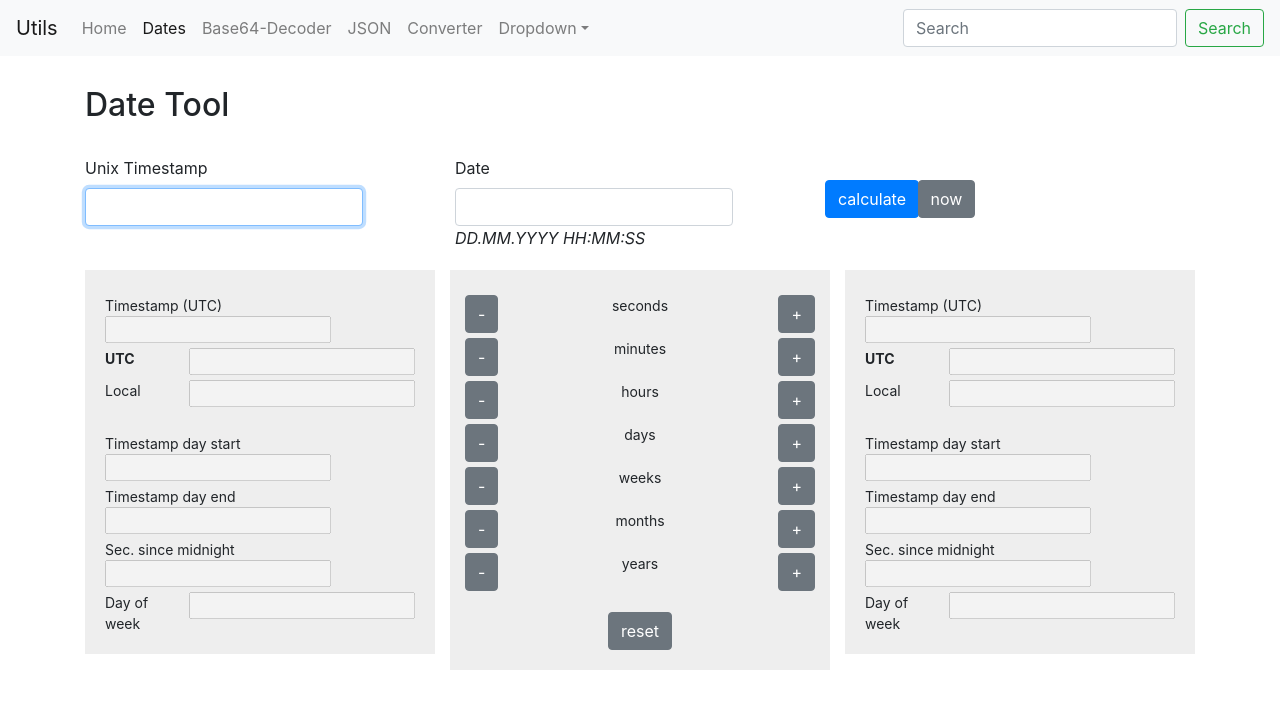
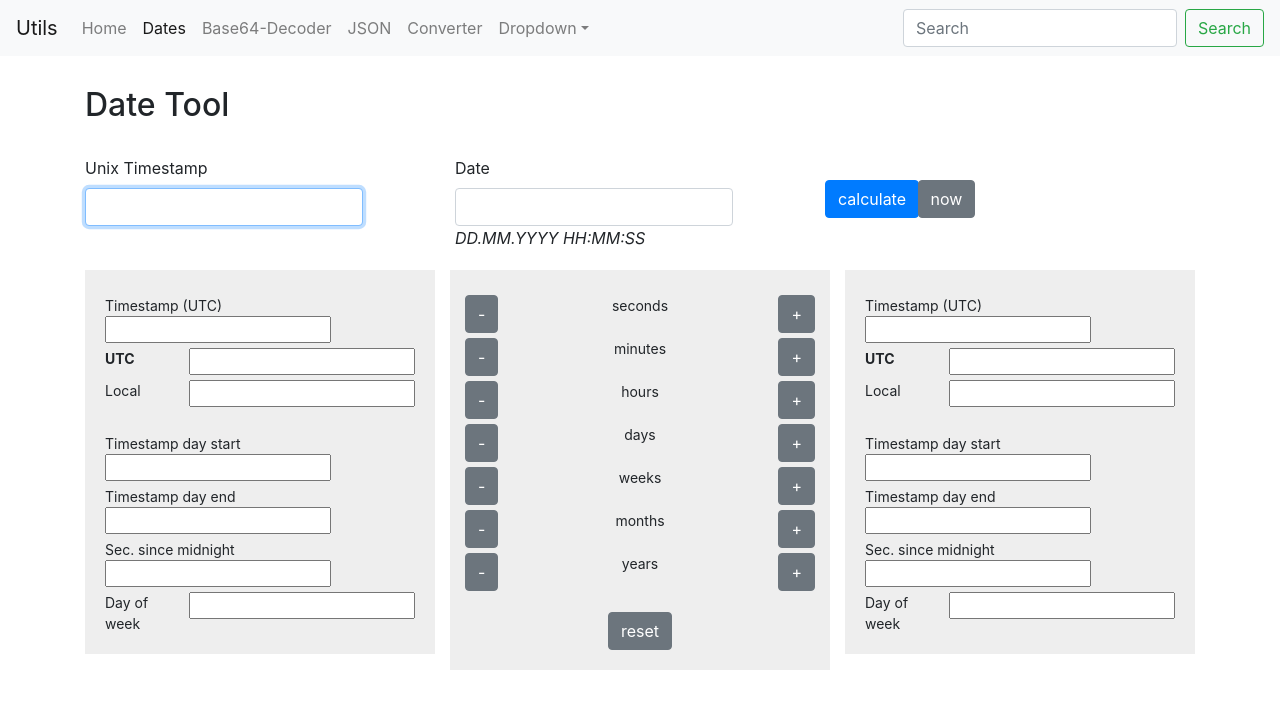
Before and after one commit to yorps/utils, a React (Create React App) app: page /datetool in a window 1280 px wide. Shown: the top 708 px of the page. Built offline with nearby package versions, Linux system fonts and the light colour scheme.

Commit message:
Switch from disabled to readonly prop so FF user can copy text.

```diff
--- a/src/datetool/DateOutput.js
+++ b/src/datetool/DateOutput.js
@@ -54,7 +54,7 @@ export class DateOutput extends React.Component {
                         Timestamp (UTC)
                     </div>
                     <div className="col">
-                        <input type="text" disabled value={timeOut}/>
+                        <input type="text" readonly value={timeOut}/>
                     </div>
                 </div>
 
@@ -63,7 +63,7 @@ export class DateOutput extends React.Component {
                         <b>UTC</b><br/>
                     </div>
                     <div className="col">
-                        <input type="text" disabled  value={timeString}/>
+                        <input type="text" readonly  value={timeString}/>
                     </div>
                 </div>
 
@@ -72,7 +72,7 @@ export class DateOutput extends React.Component {
                         Local<br/>
                     </div>
                     <div className="col">
-                        <input type="text" disabled value={timeStringLocale}/>
+                        <input type="text" readonly value={timeStringLocale}/>
                     </div>
                 </div>
 
@@ -83,7 +83,7 @@ export class DateOutput extends React.Component {
                         Timestamp day start<br/>
                     </div>
                     <div className="col">
-                        <input type="text" disabled value={dayStart}/>
+                        <input type="text" readonly value={dayStart}/>
                     </div>
                 </div>
 
@@ -92,7 +92,7 @@ export class DateOutput extends React.Component {
                         Timestamp day end<br/>
                     </div>
                     <div className="col">
-                        <input type="text" disabled value={dayEnd}/>
+                        <input type="text" readonly value={dayEnd}/>
                     </div>
                 </div>
 
@@ -102,7 +102,7 @@ export class DateOutput extends React.Component {
                         Sec. since midnight<br/>
                     </div>
                     <div className="col">
-                        <input type="text" disabled value={secondsSinceMidnight}/>
+                        <input type="text" readonly value={secondsSinceMidnight}/>
                     </div>
                 </div>
 
@@ -112,7 +112,7 @@ export class DateOutput extends React.Component {
                         Day of week<br/>
                     </div>
                     <div className="col">
-                        <input type="text" disabled value={weekday}/>
+                        <input type="text" readonly value={weekday}/>
                     </div>
                 </div>
             </div>
```
